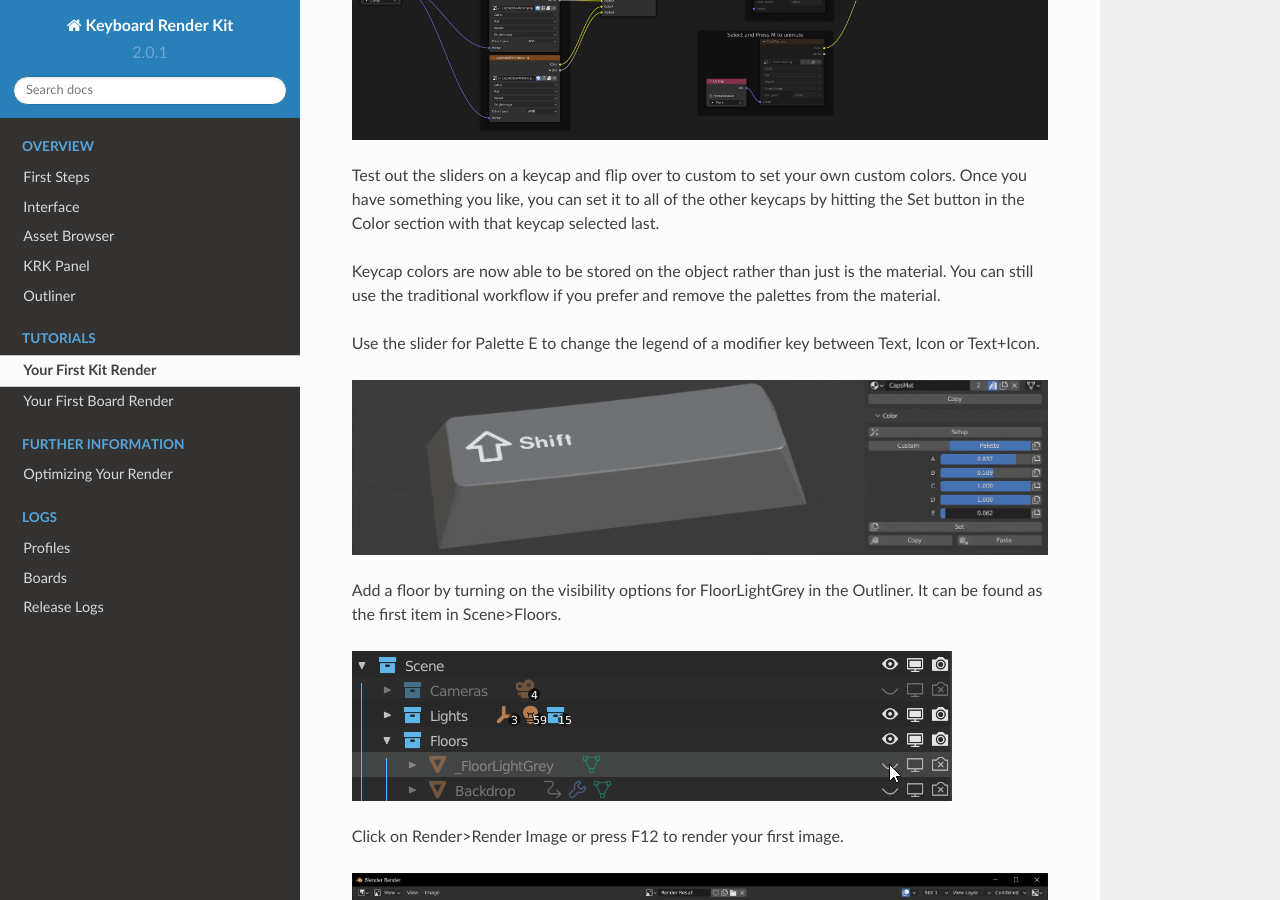
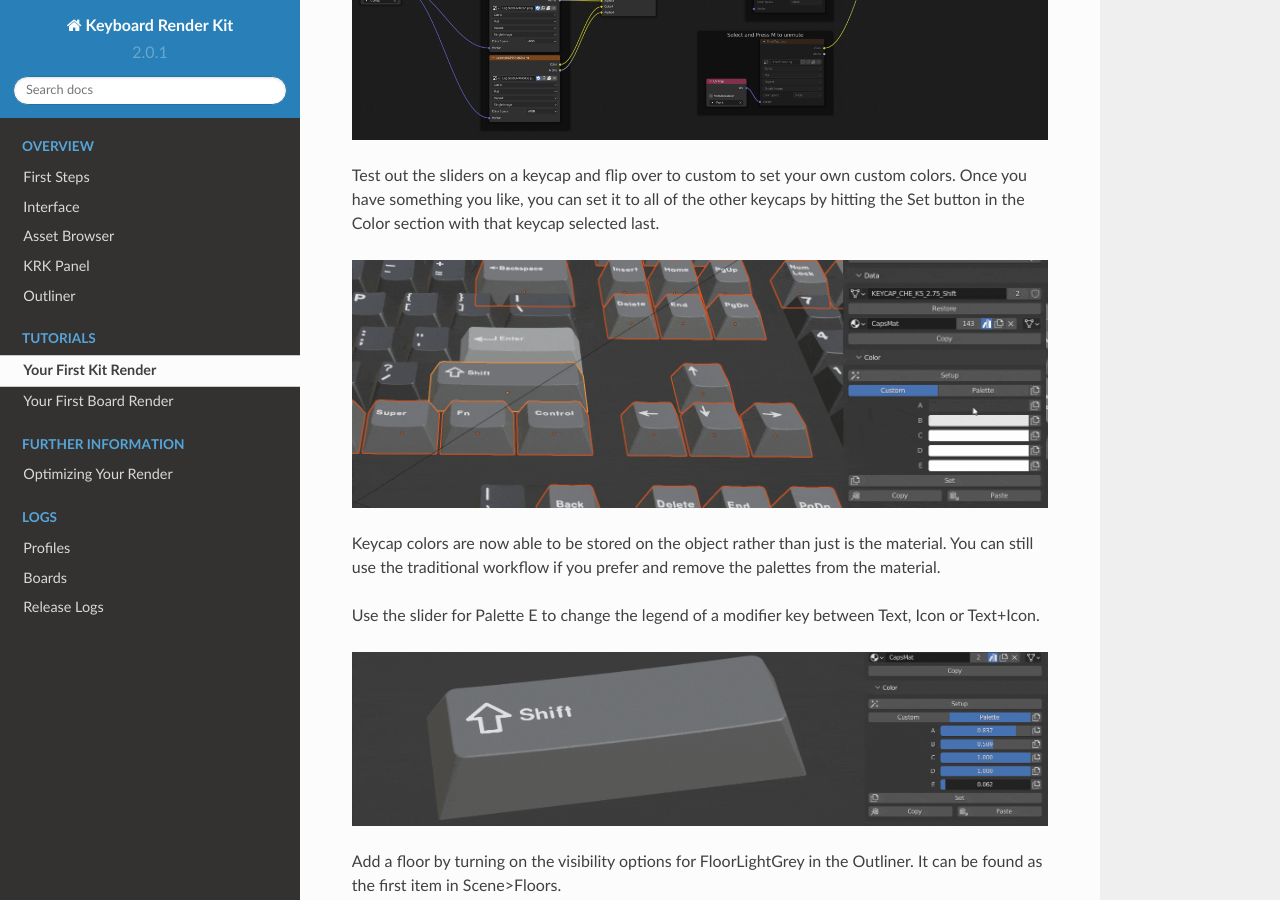
Before and after one commit to imperfectlink/KeyboardRenderKit, a Sphinx documentation site: the page built from docs/source/workflow1.rst, in a window 1280 px wide and 900 px high, scrolled down 2239 px. Built offline with Sphinx 7.4.7 and the Read the Docs theme 2.0.0, drawn with Linux system fonts in a browser that asks for light colours.

Commit message:
Update workflow1.rst

```diff
--- a/docs/source/workflow1.rst
+++ b/docs/source/workflow1.rst
@@ -31,6 +31,8 @@ E: Legend masks
 
 Test out the sliders on a keycap and flip over to custom to set your own custom colors. Once you have something you like, you can set it to all of the other keycaps by hitting the Set button in the Color section with that keycap selected last.
 
+.. image:: img/SetColor.gif
+
 Keycap colors are now able to be stored on the object rather than just is the material. You can still use the traditional workflow if you prefer and remove the palettes from the material.
 
 Use the slider for Palette E to change the legend of a modifier key between Text, Icon or Text+Icon.
```
